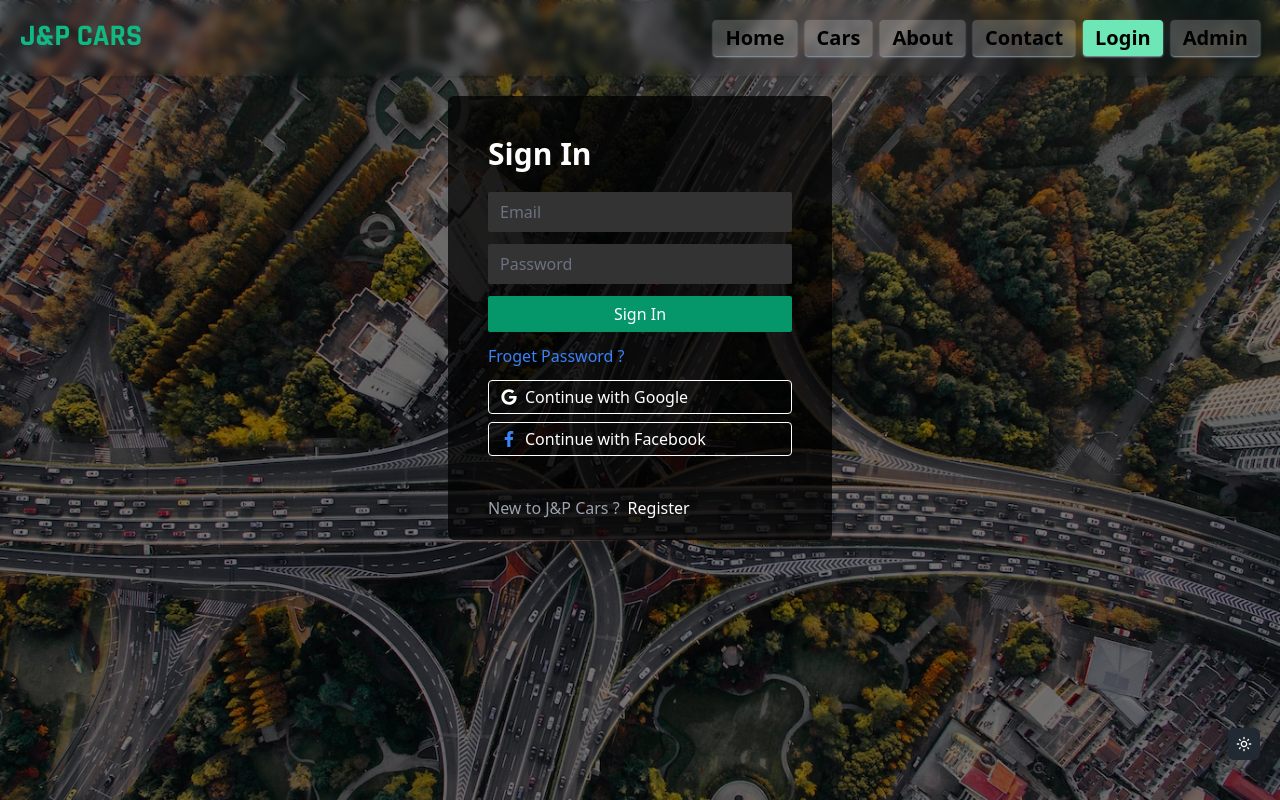
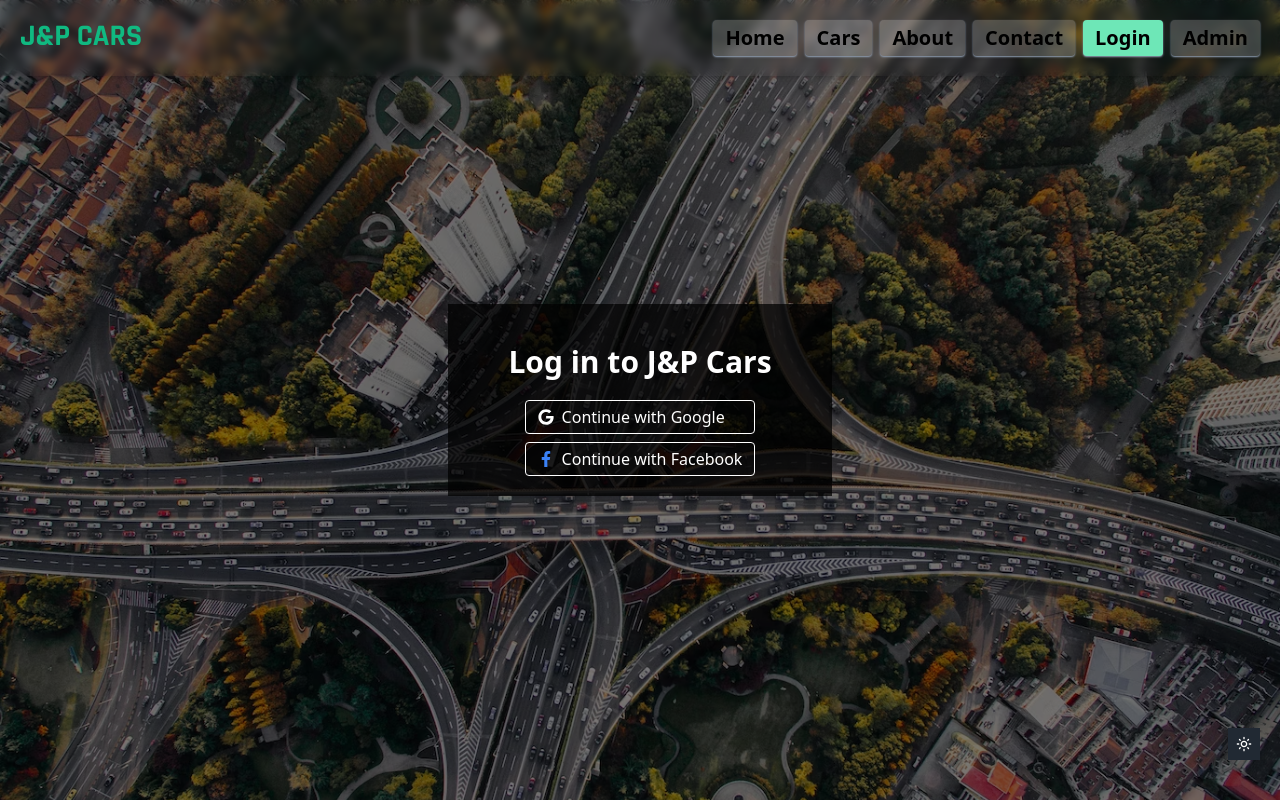
Before and after one commit to Jatin-Panesiya/car-rental-project, a Next.js app in the folder frontend/: page /login in a window 1280 px wide. Built offline with nearby package versions, Linux system fonts and the light colour scheme.

Commit message:
date module working

```diff
--- a/frontend/src/app/car-details/page.jsx
+++ b/frontend/src/app/car-details/page.jsx
@@ -6,6 +6,7 @@
 import CarReviews from "@/components/user_components/CarReviews";
 import Loading from "@/components/user_components/Loading";
 import './style.css'
+
 const page = () => {
   const searchParams = useSearchParams();
   const id = searchParams.get("id");
@@ -28,7 +29,7 @@
   const reviews = ['Nice Car','Very Good Experience']
 
   const handleBook = () => {
-    console.log("Booked");
+    console.log(id);
   };
 
   const {
@@ -45,7 +46,21 @@
     year,
     mpg,
   } = data;
-  const dayPrice = price + 50;
+
+  const [dateArr, setDateArr] = useState([]);
+
+  useEffect(() => {
+    const newDates = [];
+
+    for (let i = 1; i <= 7; i++) {
+      const todayDate = new Date();
+      todayDate.setDate(todayDate.getDate() + i);
+      newDates.push(new Date(todayDate));
+    }
+
+    setDateArr(newDates);
+  }, []);
+
   return (
     <div className="text-black dark:text-white  min-h-screen">
       {mount ? (
@@ -96,17 +111,17 @@
               <div className="pt-10 px-5">
                 <p className="text-3xl py-3">Prices</p>
 
-                <span className="flex items-center">
+                {/* <span className="flex items-center">
                   <p>$</p>
                   <p className="text-4xl px-1">{price} </p> / Hour
-                </span>
+                </span> */}
                 <span className="flex items-center py-5">
                   <p>$</p>
-                  <p className="text-4xl px-1">{dayPrice} </p> / Day
+                  <p className="text-4xl px-1">{price} </p> / Day
                 </span>
 
                 <button
-                  onClick={handleBook}
+                  onClick={()=> handleBook()}
                   className="px-10 py-2.5 text-lg border border-emerald-500 rounded-xl hover:scale-105 transition-all duration-300 "
                 >
                   + Book {make + " " + model}
--- /dev/null
+++ b/frontend/src/app/global.css
@@ -0,0 +1,76 @@
+@tailwind base;
+@tailwind components;
+@tailwind utilities;
+
+@layer base {
+  :root {
+    --background: 0 0% 100%;
+    --foreground: 20 14.3% 4.1%;
+
+    --card: 0 0% 100%;
+    --card-foreground: 20 14.3% 4.1%;
+
+    --popover: 0 0% 100%;
+    --popover-foreground: 20 14.3% 4.1%;
+
+    --primary: 24 9.8% 10%;
+    --primary-foreground: 60 9.1% 97.8%;
+
+    --secondary: 60 4.8% 95.9%;
+    --secondary-foreground: 24 9.8% 10%;
+
+    --muted: 60 4.8% 95.9%;
+    --muted-foreground: 25 5.3% 44.7%;
+
+    --accent: 60 4.8% 95.9%;
+    --accent-foreground: 24 9.8% 10%;
+
+    --destructive: 0 84.2% 60.2%;
+    --destructive-foreground: 60 9.1% 97.8%;
+
+    --border: 20 5.9% 90%;
+    --input: 20 5.9% 90%;
+    --ring: 20 14.3% 4.1%;
+
+    --radius: 0.5rem;
+  }
+
+  .dark {
+    --background: 20 14.3% 4.1%;
+    --foreground: 60 9.1% 97.8%;
+
+    --card: 20 14.3% 4.1%;
+    --card-foreground: 60 9.1% 97.8%;
+
+    --popover: 20 14.3% 4.1%;
+    --popover-foreground: 60 9.1% 97.8%;
+
+    --primary: 60 9.1% 97.8%;
+    --primary-foreground: 24 9.8% 10%;
+
+    --secondary: 12 6.5% 15.1%;
+    --secondary-foreground: 60 9.1% 97.8%;
+
+    --muted: 12 6.5% 15.1%;
+    --muted-foreground: 24 5.4% 63.9%;
+
+    --accent: 12 6.5% 15.1%;
+    --accent-foreground: 60 9.1% 97.8%;
+
+    --destructive: 0 62.8% 30.6%;
+    --destructive-foreground: 60 9.1% 97.8%;
+
+    --border: 12 6.5% 15.1%;
+    --input: 12 6.5% 15.1%;
+    --ring: 24 5.7% 82.9%;
+  }
+}
+
+@layer base {
+  * {
+    @apply border-border;
+  }
+  body {
+    @apply bg-background text-foreground;
+  }
+}
--- a/frontend/src/app/login/page.jsx
+++ b/frontend/src/app/login/page.jsx
@@ -39,11 +39,24 @@
       <Header />
 
       <div className=" background__image">
-        <div className="bg-[#00000085] text-white h-screen pt-24">
+        <div className="bg-[#00000085] text-white h-screen flex items-center">
           <div className="bg-[#000000ba] rounded-md w-full md:w-96 m-auto py-5 px-3 md:px-10">
-            <h1 className="text-3xl font-semibold py-5">Sign In</h1>
-
-            <div className="grid gap-3 ">
+            <h1 className="text-3xl font-semibold py-5 text-center" >Log in to J&P Cars</h1>
+            <div className="grid gap-2 justify-center">
+                <button className="bg-transparent text-white hover:bg-white hover:text-black rounded  flex items-center gap-2 py-1 px-3 border-white border transition-all duration-300">
+                  <p>
+                    <FaGoogle />
+                  </p>
+                  <p>Continue with Google</p>
+                </button>
+                <button className="bg-transparent text-white hover:bg-white hover:text-black rounded  flex items-center gap-2 py-1 px-3 border-white border transition-all duration-300 ">
+                  <p className="text-blue-500">
+                    <FaFacebookF />
+                  </p>
+                  <p>Continue with Facebook</p>
+                </button>
+              </div>
+            {/* <div className="grid gap-3 ">
               <input
                 type="text"
                 className="bg-[#333333] placeholder:text-gray-500 rounded-sm px-3 py-2"
@@ -91,7 +104,7 @@
             <Link href={"register"} className="flex items-center gap-2 mt-10 ">
               <p className="text-gray-400">New to J&P Cars ? </p>{" "}
               <p className="hover:text-blue-500">Register</p>
-            </Link>
+            </Link> */}
           </div>
         </div>
       </div>
--- /dev/null
+++ b/frontend/src/components/ui/dialog.jsx
@@ -0,0 +1,96 @@
+"use client"
+
+import * as React from "react"
+import * as DialogPrimitive from "@radix-ui/react-dialog"
+import { X } from "lucide-react"
+
+import { cn } from "@/lib/utils"
+
+const Dialog = DialogPrimitive.Root
+
+const DialogTrigger = DialogPrimitive.Trigger
+
+const DialogPortal = DialogPrimitive.Portal
+
+const DialogClose = DialogPrimitive.Close
+
+const DialogOverlay = React.forwardRef(({ className, ...props }, ref) => (
+  <DialogPrimitive.Overlay
+    ref={ref}
+    className={cn(
+      "fixed inset-0 z-50 bg-black/80  data-[state=open]:animate-in data-[state=closed]:animate-out data-[state=closed]:fade-out-0 data-[state=open]:fade-in-0",
+      className
+    )}
+    {...props} />
+))
+DialogOverlay.displayName = DialogPrimitive.Overlay.displayName
+
+const DialogContent = React.forwardRef(({ className, children, ...props }, ref) => (
+  <DialogPortal>
+    <DialogOverlay />
+    <DialogPrimitive.Content
+      ref={ref}
+      className={cn(
+        "fixed left-[50%] top-[50%] z-50 grid w-full max-w-lg translate-x-[-50%] translate-y-[-50%] gap-4 border bg-background p-6 shadow-lg duration-200 data-[state=open]:animate-in data-[state=closed]:animate-out data-[state=closed]:fade-out-0 data-[state=open]:fade-in-0 data-[state=closed]:zoom-out-95 data-[state=open]:zoom-in-95 data-[state=closed]:slide-out-to-left-1/2 data-[state=closed]:slide-out-to-top-[48%] data-[state=open]:slide-in-from-left-1/2 data-[state=open]:slide-in-from-top-[48%] sm:rounded-lg",
+        className
+      )}
+      {...props}>
+      {children}
+      <DialogPrimitive.Close
+        className="absolute right-4 top-4 rounded-sm opacity-70 ring-offset-background transition-opacity hover:opacity-100 focus:outline-none focus:ring-2 focus:ring-ring focus:ring-offset-2 disabled:pointer-events-none data-[state=open]:bg-accent data-[state=open]:text-muted-foreground">
+        <X className="h-4 w-4" />
+        <span className="sr-only">Close</span>
+      </DialogPrimitive.Close>
+    </DialogPrimitive.Content>
+  </DialogPortal>
+))
+DialogContent.displayName = DialogPrimitive.Content.displayName
+
+const DialogHeader = ({
+  className,
+  ...props
+}) => (
+  <div
+    className={cn("flex flex-col space-y-1.5 text-center sm:text-left", className)}
+    {...props} />
+)
+DialogHeader.displayName = "DialogHeader"
+
+const DialogFooter = ({
+  className,
+  ...props
+}) => (
+  <div
+    className={cn("flex flex-col-reverse sm:flex-row sm:justify-end sm:space-x-2", className)}
+    {...props} />
+)
+DialogFooter.displayName = "DialogFooter"
+
+const DialogTitle = React.forwardRef(({ className, ...props }, ref) => (
+  <DialogPrimitive.Title
+    ref={ref}
+    className={cn("text-lg font-semibold leading-none tracking-tight", className)}
+    {...props} />
+))
+DialogTitle.displayName = DialogPrimitive.Title.displayName
+
+const DialogDescription = React.forwardRef(({ className, ...props }, ref) => (
+  <DialogPrimitive.Description
+    ref={ref}
+    className={cn("text-sm text-muted-foreground", className)}
+    {...props} />
+))
+DialogDescription.displayName = DialogPrimitive.Description.displayName
+
+export {
+  Dialog,
+  DialogPortal,
+  DialogOverlay,
+  DialogClose,
+  DialogTrigger,
+  DialogContent,
+  DialogHeader,
+  DialogFooter,
+  DialogTitle,
+  DialogDescription,
+}
--- /dev/null
+++ b/frontend/src/lib/utils.js
@@ -0,0 +1,6 @@
+import { clsx } from "clsx"
+import { twMerge } from "tailwind-merge"
+
+export function cn(...inputs) {
+  return twMerge(clsx(inputs))
+}
--- a/frontend/tailwind.config.js
+++ b/frontend/tailwind.config.js
@@ -1,19 +1,77 @@
 /** @type {import('tailwindcss').Config} */
 module.exports = {
+  darkMode: ["class"],
   content: [
-    "./src/pages/**/*.{js,ts,jsx,tsx,mdx}",
-    "./src/components/**/*.{js,ts,jsx,tsx,mdx}",
-    "./src/app/**/*.{js,ts,jsx,tsx,mdx}",
+    './pages/**/*.{js,jsx}',
+    './components/**/*.{js,jsx}',
+    './app/**/*.{js,jsx}',
+    './src/**/*.{js,jsx}',
   ],
-  darkMode: ["class"],
+  prefix: "",
   theme: {
+    container: {
+      center: true,
+      padding: "2rem",
+      screens: {
+        "2xl": "1400px",
+      },
+    },
     extend: {
-      backgroundImage: {
-        "gradient-radial": "radial-gradient(var(--tw-gradient-stops))",
-        "gradient-conic":
-          "conic-gradient(from 180deg at 50% 50%, var(--tw-gradient-stops))",
+      colors: {
+        border: "hsl(var(--border))",
+        input: "hsl(var(--input))",
+        ring: "hsl(var(--ring))",
+        background: "hsl(var(--background))",
+        foreground: "hsl(var(--foreground))",
+        primary: {
+          DEFAULT: "hsl(var(--primary))",
+          foreground: "hsl(var(--primary-foreground))",
+        },
+        secondary: {
+          DEFAULT: "hsl(var(--secondary))",
+          foreground: "hsl(var(--secondary-foreground))",
+        },
+        destructive: {
+          DEFAULT: "hsl(var(--destructive))",
+          foreground: "hsl(var(--destructive-foreground))",
+        },
+        muted: {
+          DEFAULT: "hsl(var(--muted))",
+          foreground: "hsl(var(--muted-foreground))",
+        },
+        accent: {
+          DEFAULT: "hsl(var(--accent))",
+          foreground: "hsl(var(--accent-foreground))",
+        },
+        popover: {
+          DEFAULT: "hsl(var(--popover))",
+          foreground: "hsl(var(--popover-foreground))",
+        },
+        card: {
+          DEFAULT: "hsl(var(--card))",
+          foreground: "hsl(var(--card-foreground))",
+        },
+      },
+      borderRadius: {
+        lg: "var(--radius)",
+        md: "calc(var(--radius) - 2px)",
+        sm: "calc(var(--radius) - 4px)",
+      },
+      keyframes: {
+        "accordion-down": {
+          from: { height: "0" },
+          to: { height: "var(--radix-accordion-content-height)" },
+        },
+        "accordion-up": {
+          from: { height: "var(--radix-accordion-content-height)" },
+          to: { height: "0" },
+        },
+      },
+      animation: {
+        "accordion-down": "accordion-down 0.2s ease-out",
+        "accordion-up": "accordion-up 0.2s ease-out",
       },
     },
   },
-  plugins: [require("daisyui")],
-};
+  plugins: [require("tailwindcss-animate")],
+}
```
Also changed, not shown: frontend/package.json (+7 -1 lines), frontend/components.json (added), 1 other file (tests, documents, lock files or other folders).
